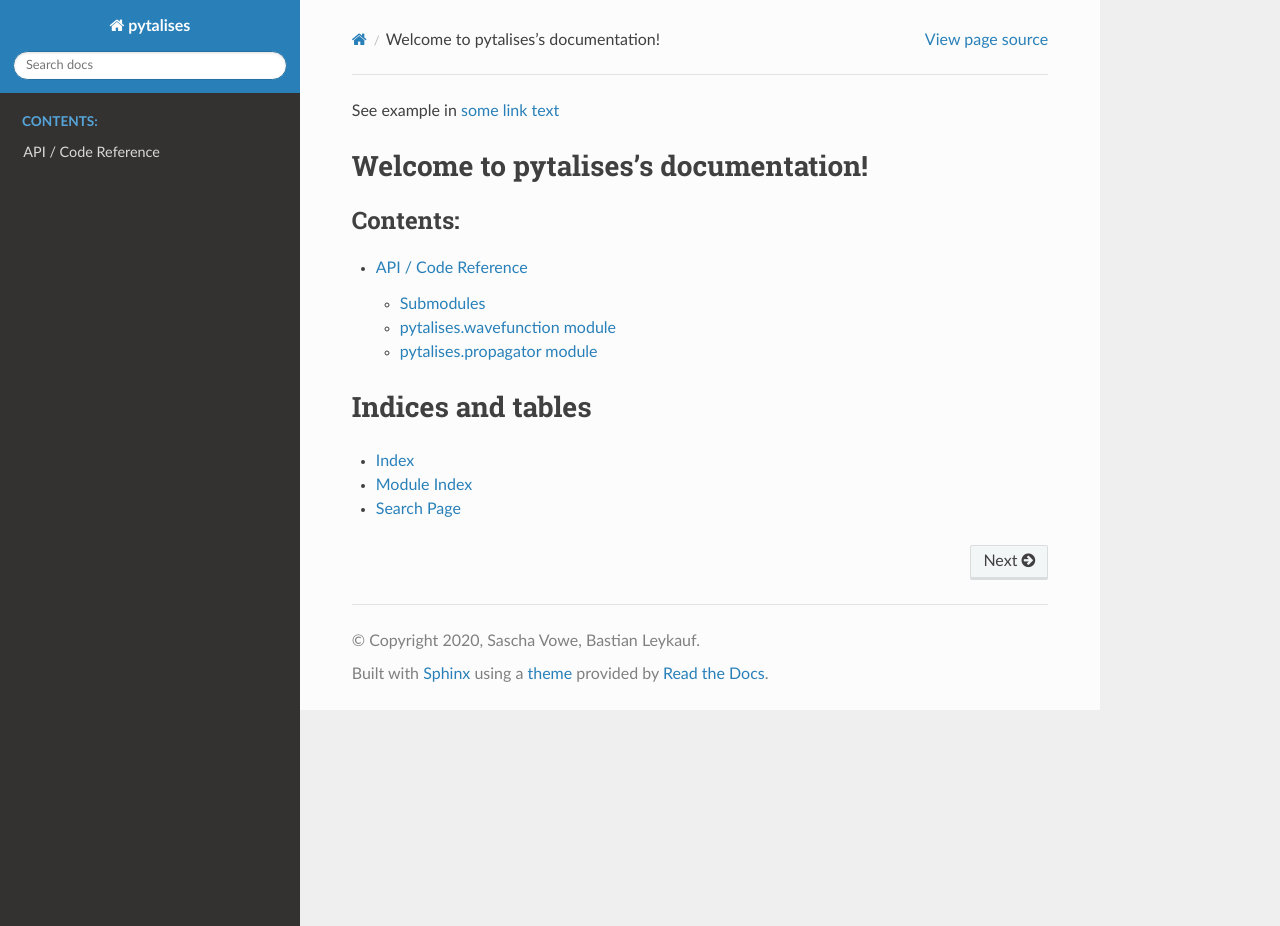
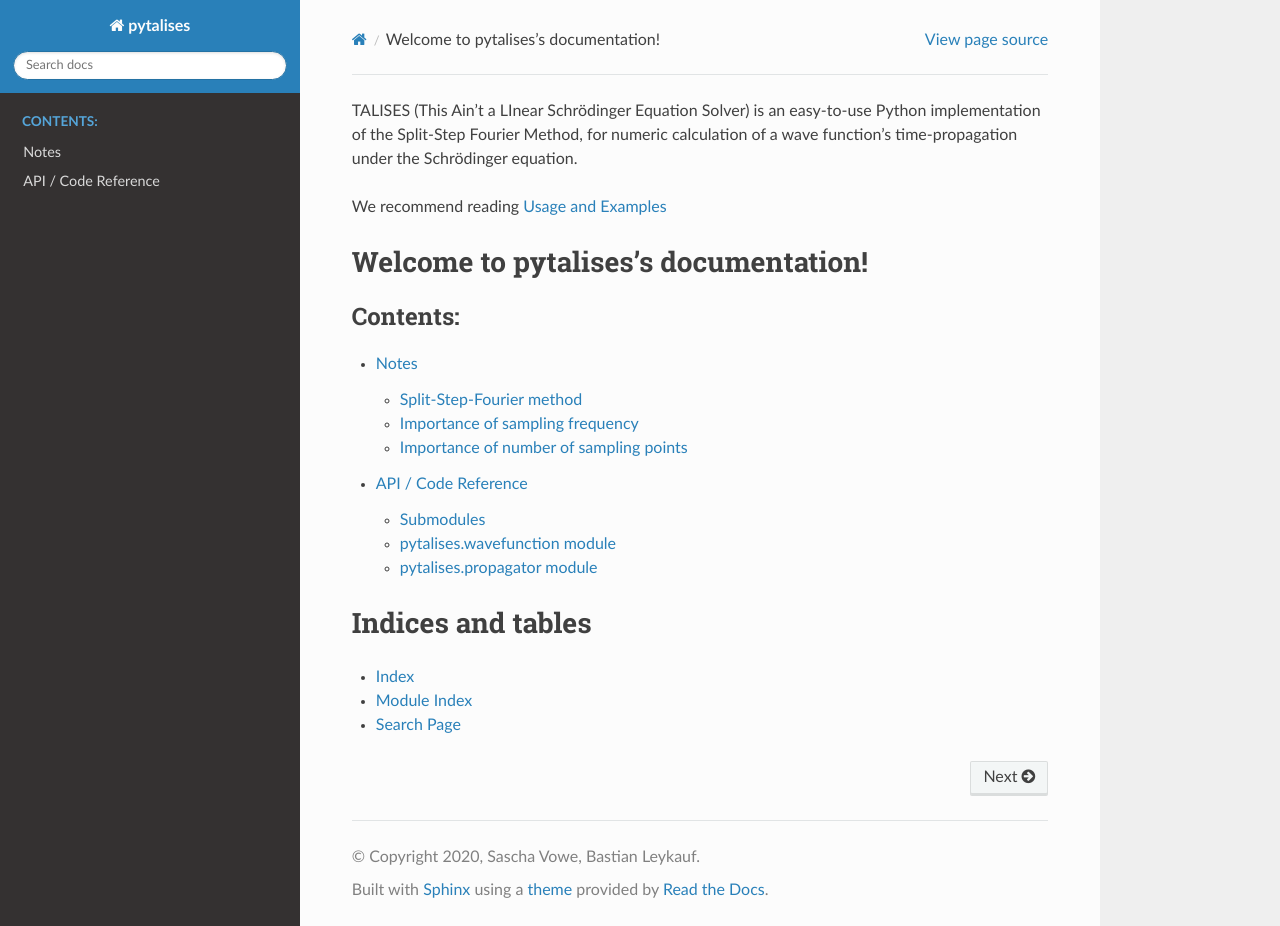
Before and after one commit to savowe/pytalises, a Sphinx documentation site: the page built from docs/source/index.rst, in a window 1280 px wide and 926 px high. Built offline with Sphinx 7.4.7 and the Read the Docs theme 2.0.0, drawn with Linux system fonts in a browser that asks for light colours; pages that are not in the unit, such as notebooks, are missing from menus.

Commit message:
Doc update (#6)
* doc update

```diff
--- a/docs/source/index.rst
+++ b/docs/source/index.rst
@@ -3,7 +3,11 @@
    You can adapt this file completely to your liking, but it should at least
    contain the root `toctree` directive.
 
-See example in `some link text <free_expansion.html>`_
+TALISES (This Ain't a LInear Schrödinger Equation Solver) is an easy-to-use
+Python implementation of the Split-Step Fourier Method, for numeric
+calculation of a wave function's time-propagation under the Schrödinger equation.
+
+We recommend reading `Usage and Examples <examples.html>`_
 
 Welcome to pytalises's documentation!
 =====================================
@@ -13,6 +17,7 @@ Welcome to pytalises's documentation!
    :caption: Contents:
 
    examples
+   notes
    pytalises.rst
 
 
```
Also changed, not shown: README.md (+3 -0 lines), docs/source/notes.ipynb (added).
